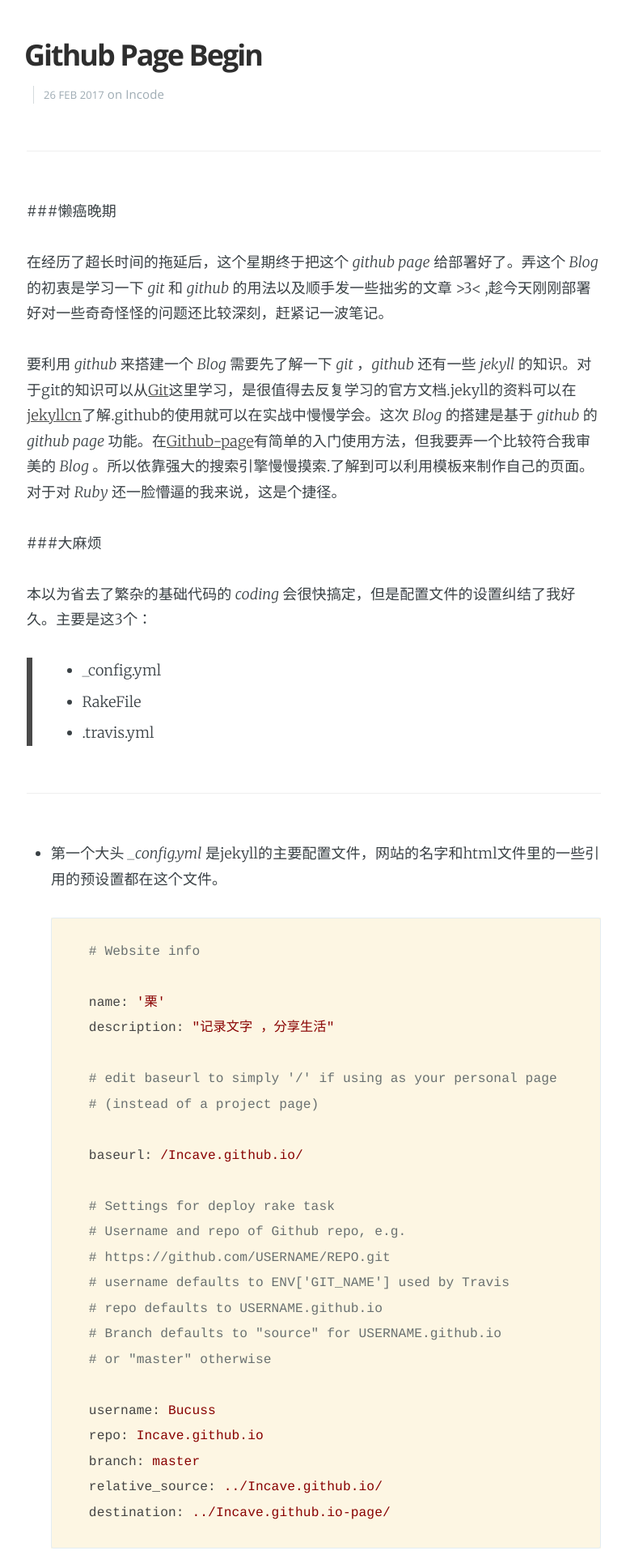
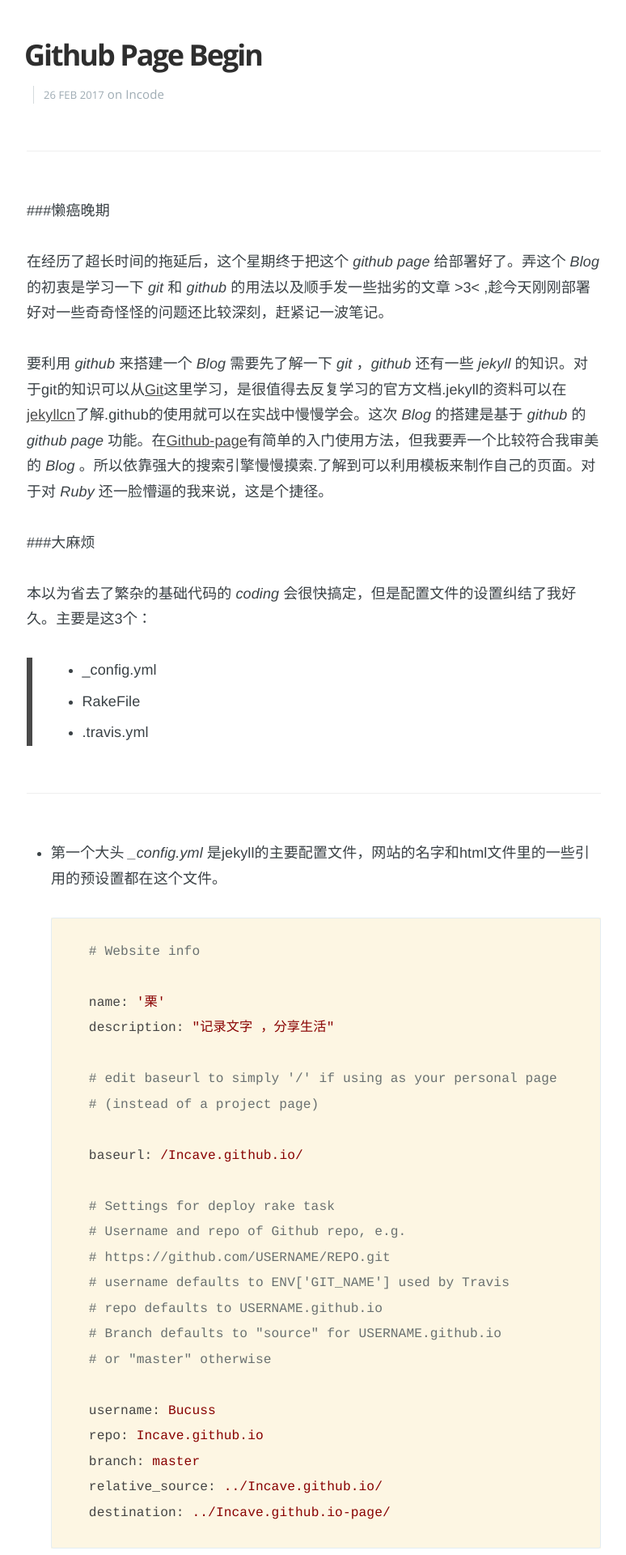
Before and after one commit to Bucuss/Incave.github.io, a Jekyll site: the page built from _posts/2017-02-26-github-page-and-jekyll.md, in a window 1280 px wide. Shown: the part 588-2508 px from the top of the page at 81% size, without its empty margins (252-1026 px from the left). Built offline with Jekyll 4.4.1, drawn with Linux system fonts in a browser that asks for light colours; nearby versions of some CDN libraries.

Commit message:
update font

```diff
--- a/assets/css/screen.css
+++ b/assets/css/screen.css
@@ -185,7 +185,7 @@ html {
 body {
     height: 100%;
     max-height: 100%;
-    font-family: "Merriweather", serif;
+    font-family: "Microsoft yahei", sans-serif;
     letter-spacing: 0.01rem;
     font-size: 1.8rem;
     line-height: 1.75em;
@@ -339,7 +339,7 @@ mark {
 
 code, tt {
     padding: 1px 3px;
-    font-family: Inconsolata, monospace, sans-serif;
+    font-family: "Inconsolata", monospace, sans-serif;
     font-size: 0.85em;
     white-space: pre-wrap;
     border: #E3EDF3 1px solid;
@@ -354,7 +354,7 @@ pre {
     border: #E3EDF3 1px solid;
     width: 100%;
     padding: 10px;
-    font-family: Inconsolata, monospace, sans-serif;
+    font-family: "Inconsolata", monospace, sans-serif;
     font-size: 0.9em;
     white-space: pre;
     overflow: auto;
```
